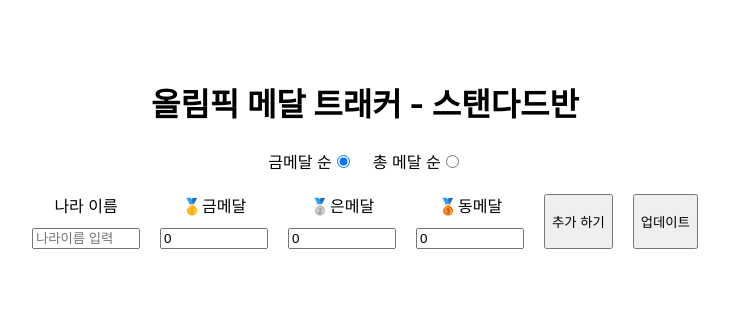
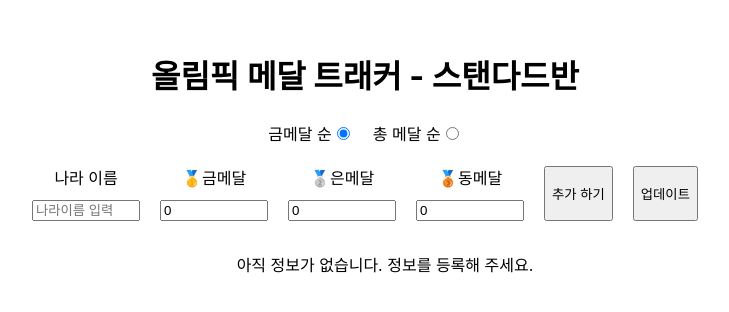
Before and after one commit to lyra-j/standard-parctice01, a React (Vite) app: page / in a window 1280 px wide. Shown: the part 238-550 px from the top of the page, without its empty margins (275-1004 px from the left). Built offline with nearby package versions, Linux system fonts and the light colour scheme.

Commit message:
update: localStorage 값이 있을때와 없을때 리스트 목록 표현 방법 추가

```diff
--- a/src/components/MedalList.jsx
+++ b/src/components/MedalList.jsx
@@ -15,12 +15,12 @@ const MedalList = ({ medals, setMedals }) => {
 
   return (
     <ul className='medal-list'>
-      {medals.map((medal) => (
+      {medals.length <=0 ? (<p>아직 정보가 없습니다. 정보를 등록해 주세요.</p>):(medals.map((medal) => (
         <MedalItem
           key={medal.nation}
           medal={medal}
           handleDelete={handleDelete}
-        />
+        />)
       ))}
     </ul>
   );
```
